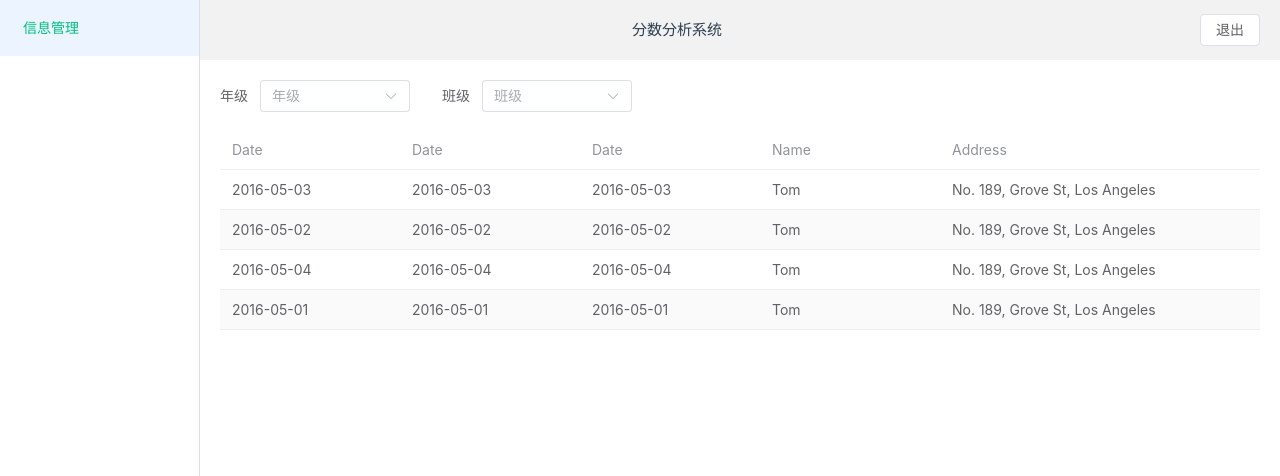
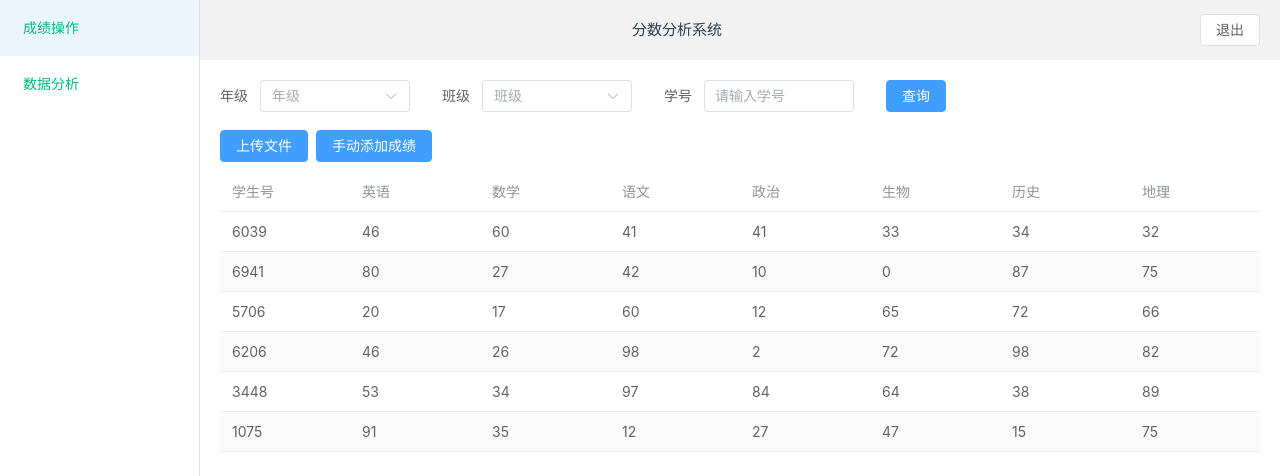
Before and after one commit to GhostSubmarine/scoreAnalysisSystem, a Vue app: page /main/gradeOperate in a window 1280 px wide. Shown: the top 476 px of the page. Built offline with nearby package versions, Linux system fonts and the light colour scheme.

Commit message:
提交代码

```diff
--- a/src/views/layout/DataAnalysisSystem.vue
+++ b/src/views/layout/DataAnalysisSystem.vue
@@ -6,7 +6,7 @@ import * as echarts from 'echarts'
 import ecStat from 'echarts-stat'
 echarts.registerTransform(ecStat.transform.regression)
 // const juese = window.sessionStorage.getItem('juese')
-const juese = '学生'
+const juese = '老师'
 const kstimeData = ref([])
 const gradeData = ref([])
 const classData = ref([])
--- a/src/views/layout/GradeOperate.vue
+++ b/src/views/layout/GradeOperate.vue
@@ -2,7 +2,7 @@
 import { ref, reactive, onMounted } from 'vue'
 import axios from 'axios'
 import { ElLoading, ElMessage } from 'element-plus'
-const juese = '学生'
+const juese = '老师'
 const userInfo = window.sessionStorage.getItem('userInfo')
 const gradeData = ref([])
 const classData = ref([])
@@ -69,25 +69,65 @@ const rules = reactive({
 })
 const tableData = ref([
   {
-    date: '2016-05-03',
-    name: 'Tom',
-    address: 'No. 189, Grove St, Los Angeles',
+    '学生号': (Math.random() * 10000).toFixed(0),
+    '语文': (Math.random() * 100).toFixed(0),
+    '数学': (Math.random() * 100).toFixed(0),
+    '英语': (Math.random() * 100).toFixed(0),
+    '政治': (Math.random() * 100).toFixed(0),
+    '地理': (Math.random() * 100).toFixed(0),
+    '生物': (Math.random() * 100).toFixed(0),
+    '历史': (Math.random() * 100).toFixed(0)
   },
   {
-    date: '2016-05-02',
-    name: 'Tom',
-    address: 'No. 189, Grove St, Los Angeles',
+    '学生号': (Math.random() * 10000).toFixed(0),
+    '语文': (Math.random() * 100).toFixed(0),
+    '数学': (Math.random() * 100).toFixed(0),
+    '英语': (Math.random() * 100).toFixed(0),
+    '政治': (Math.random() * 100).toFixed(0),
+    '地理': (Math.random() * 100).toFixed(0),
+    '生物': (Math.random() * 100).toFixed(0),
+    '历史': (Math.random() * 100).toFixed(0)
   },
   {
-    date: '2016-05-04',
-    name: 'Tom',
-    address: 'No. 189, Grove St, Los Angeles',
+    '学生号': (Math.random() * 10000).toFixed(0),
+    '语文': (Math.random() * 100).toFixed(0),
+    '数学': (Math.random() * 100).toFixed(0),
+    '英语': (Math.random() * 100).toFixed(0),
+    '政治': (Math.random() * 100).toFixed(0),
+    '地理': (Math.random() * 100).toFixed(0),
+    '生物': (Math.random() * 100).toFixed(0),
+    '历史': (Math.random() * 100).toFixed(0)
   },
   {
-    date: '2016-05-01',
-    name: 'Tom',
-    address: 'No. 189, Grove St, Los Angeles',
+    '学生号': (Math.random() * 10000).toFixed(0),
+    '语文': (Math.random() * 100).toFixed(0),
+    '数学': (Math.random() * 100).toFixed(0),
+    '英语': (Math.random() * 100).toFixed(0),
+    '政治': (Math.random() * 100).toFixed(0),
+    '地理': (Math.random() * 100).toFixed(0),
+    '生物': (Math.random() * 100).toFixed(0),
+    '历史': (Math.random() * 100).toFixed(0)
   },
+  {
+    '学生号': (Math.random() * 10000).toFixed(0),
+    '语文': (Math.random() * 100).toFixed(0),
+    '数学': (Math.random() * 100).toFixed(0),
+    '英语': (Math.random() * 100).toFixed(0),
+    '政治': (Math.random() * 100).toFixed(0),
+    '地理': (Math.random() * 100).toFixed(0),
+    '生物': (Math.random() * 100).toFixed(0),
+    '历史': (Math.random() * 100).toFixed(0)
+  },
+  {
+    '学生号': (Math.random() * 10000).toFixed(0),
+    '语文': (Math.random() * 100).toFixed(0),
+    '数学': (Math.random() * 100).toFixed(0),
+    '英语': (Math.random() * 100).toFixed(0),
+    '政治': (Math.random() * 100).toFixed(0),
+    '地理': (Math.random() * 100).toFixed(0),
+    '生物': (Math.random() * 100).toFixed(0),
+    '历史': (Math.random() * 100).toFixed(0)
+  }
 ])
 const formObj = reactive({
   gradeName: '',
@@ -357,9 +397,14 @@ const changeGrage = () => {
       <el-button type="primary" v-if="juese === '老师'">手动添加成绩</el-button>
     </el-space>
     <el-table :data="tableData" stripe style="width: 100%" v-if="tableData.length > 0">
-      <el-table-column prop="date" label="Date" width="180" v-for="item in 3" :key="item + ''" />
-      <el-table-column prop="name" label="Name" width="180" />
-      <el-table-column prop="address" label="Address" />
+      <el-table-column prop="学生号" label="学生号"  />
+      <el-table-column prop="英语" label="英语"  />
+      <el-table-column prop="数学" label="数学"  />
+      <el-table-column prop="语文"  label="语文" />
+      <el-table-column prop="政治"  label="政治" />
+      <el-table-column prop="生物"  label="生物" />
+      <el-table-column prop="历史"  label="历史" />
+      <el-table-column prop="地理"  label="地理" />
     </el-table>
     <el-empty description="暂无数据" v-else />
   </el-main>
--- a/src/views/layout/index.vue
+++ b/src/views/layout/index.vue
@@ -4,7 +4,7 @@ const quit = () => {
   window.sessionStorage.removeItem('userInfo')
   window.location.reload()
 }
-const juese = '管理员'
+const juese = '老师'
 </script>
 <template>
   <el-container style="width: 100vw; height: 100vh;">
--- a/vite.config.ts
+++ b/vite.config.ts
@@ -10,7 +10,7 @@ export default defineConfig({
   plugins: [
     vue(),
     vueJsx(),
-    VueDevTools(),
+    // VueDevTools(),
   ],
   resolve: {
     alias: {
```
